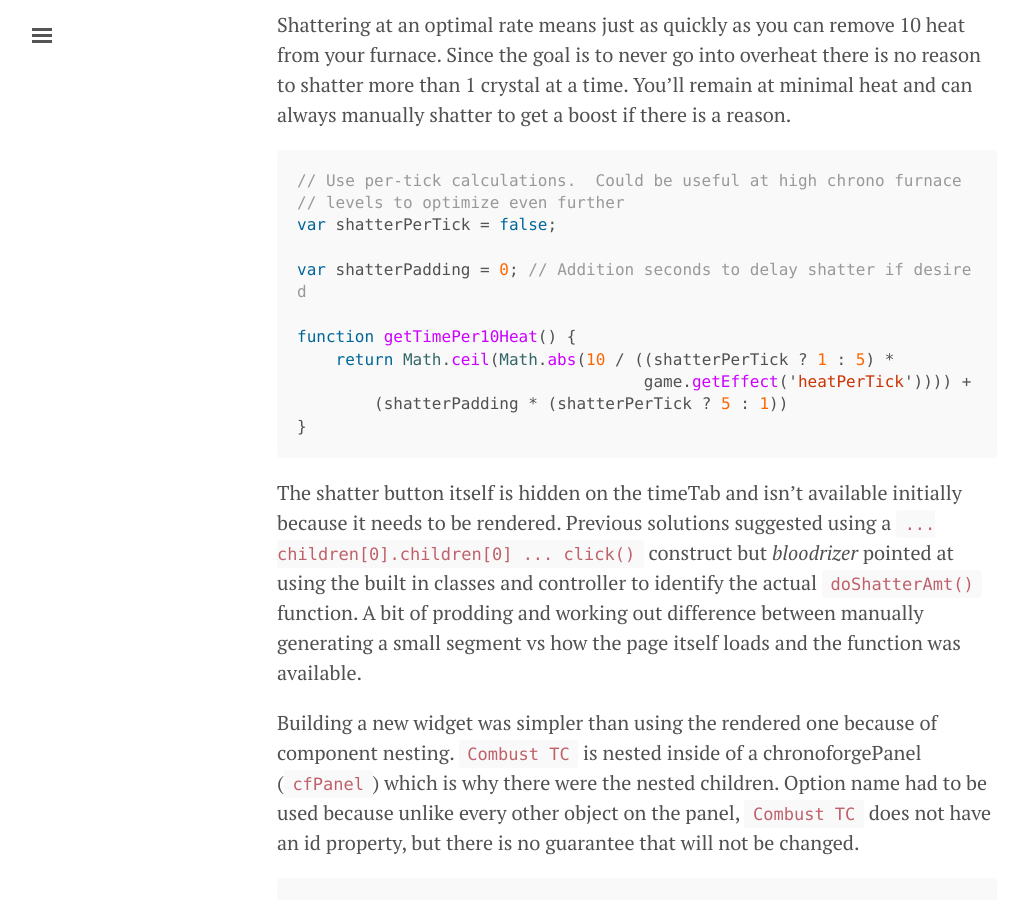
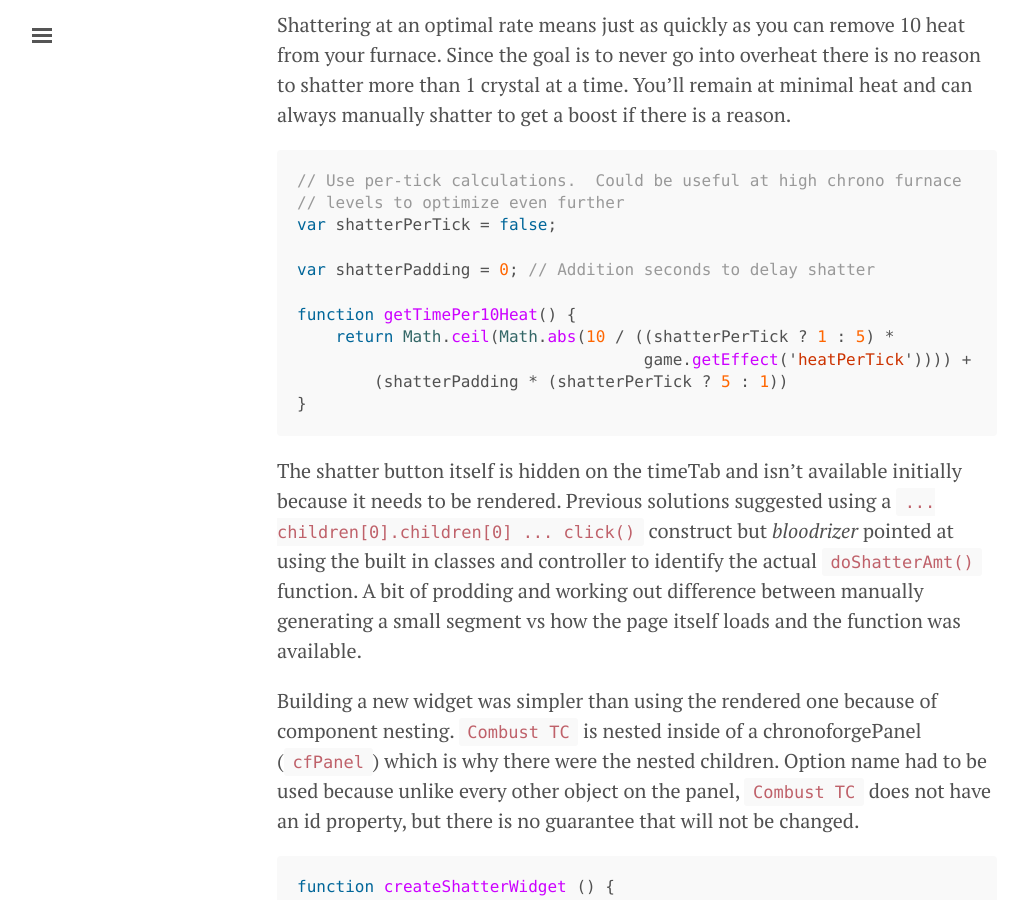
Before and after one commit to zinsho/incremental_musings, a Jekyll site: the page built from _posts/2018-02-28-kg-intelligentshatter.md, in a window 1280 px wide and 900 px high, scrolled down 754 px. Shown: the whole window, without its empty margins (3-1025 px from the left). Built offline with Jekyll 4.4.1, drawn with Linux system fonts in a browser that asks for light colours.

```diff
--- a/_posts/2018-02-28-kg-intelligentshatter.md
+++ b/_posts/2018-02-28-kg-intelligentshatter.md
@@ -37,7 +37,7 @@ boost if there is a reason.
 // levels to optimize even further
 var shatterPerTick = false;
 
-var shatterPadding = 0; // Addition seconds to delay shatter if desired
+var shatterPadding = 0; // Addition seconds to delay shatter
 
 function getTimePer10Heat() {
     return Math.ceil(Math.abs(10 / ((shatterPerTick ? 1 : 5) *
--- a/scripts/js/kg-intellishatter.js
+++ b/scripts/js/kg-intellishatter.js
@@ -1,6 +1,6 @@
 // ** Crystal Shattering
 var shatterPerTick = false
-var shatterPadding = 0 // Add extra seconds to give leeway before combusting (if reason to do so)
+var shatterPadding = 0 // Additional seconds to delay shatter
 
 function getTimePer10Heat() {
     return Math.ceil(Math.abs(10 / ((shatterPerTick ? 1 : 5) *
```
